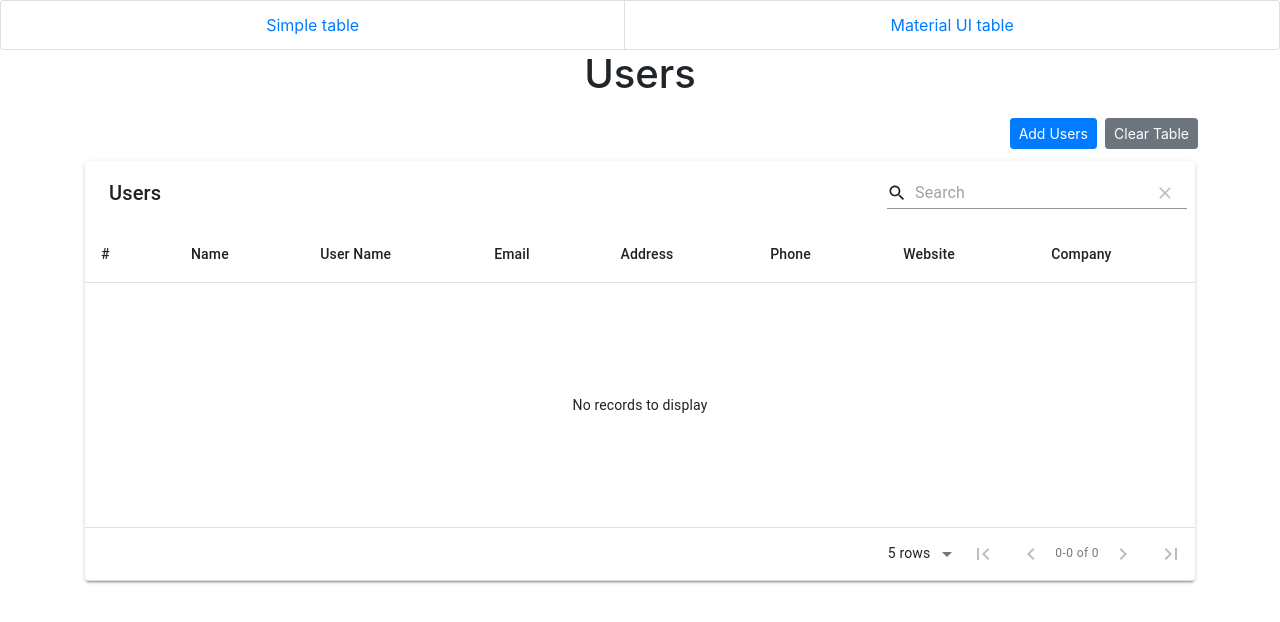
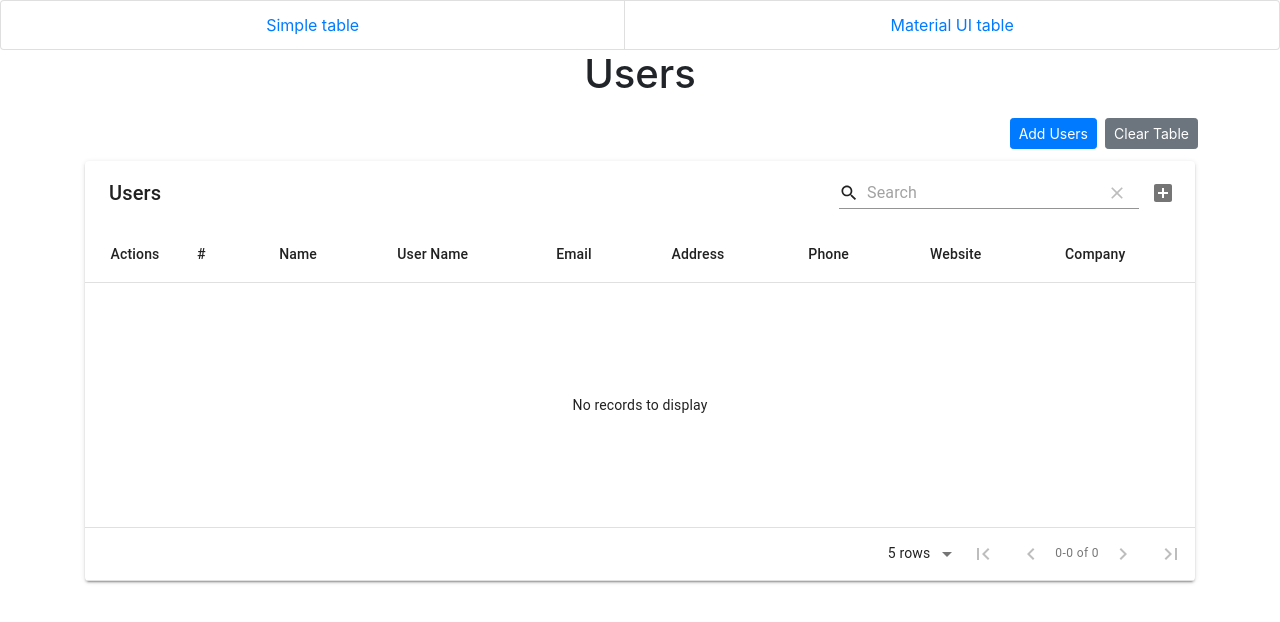
Before and after one commit to kano-kenji/table-users-data, a React (Create React App) app: page /material-table in a window 1280 px wide. Shown: the top 622 px of the page. Built offline with nearby package versions, Linux system fonts and the light colour scheme.

Commit message:
material table editing

```diff
--- a/src/MatTable/MatTable.js
+++ b/src/MatTable/MatTable.js
@@ -85,12 +85,39 @@ const MatTable = (props) => {
                                 </>
                         }
                     ]}
-                    data={
-                        props.users.map(user => {
+                    data={props.users}
+                    editable={{
+                        onRowAdd: newData =>
+                            new Promise((resolve, reject) => {
+                                setTimeout(() => {
+                                    props.setUsers([...props.users, newData]);
 
-                            return user;
-                        })
-                    }
+                                    resolve();
+                                }, 1000)
+                            }),
+                        onRowUpdate: (newData, oldData) =>
+                            new Promise((resolve, reject) => {
+                                setTimeout(() => {
+                                    const dataUpdate = [...props.users];
+                                    const index = oldData.tableData.id;
+                                    dataUpdate[index] = newData;
+                                    props.setUsers([...dataUpdate]);
+
+                                    resolve();
+                                }, 1000)
+                            }),
+                        onRowDelete: oldData =>
+                            new Promise((resolve, reject) => {
+                                setTimeout(() => {
+                                    const dataDelete = [...props.users];
+                                    const index = oldData.tableData.id;
+                                    dataDelete.splice(index, 1);
+                                    props.setUsers([...dataDelete]);
+
+                                    resolve()
+                                }, 1000)
+                            }),
+                    }}
                     />
             </div>
         </div>
```
